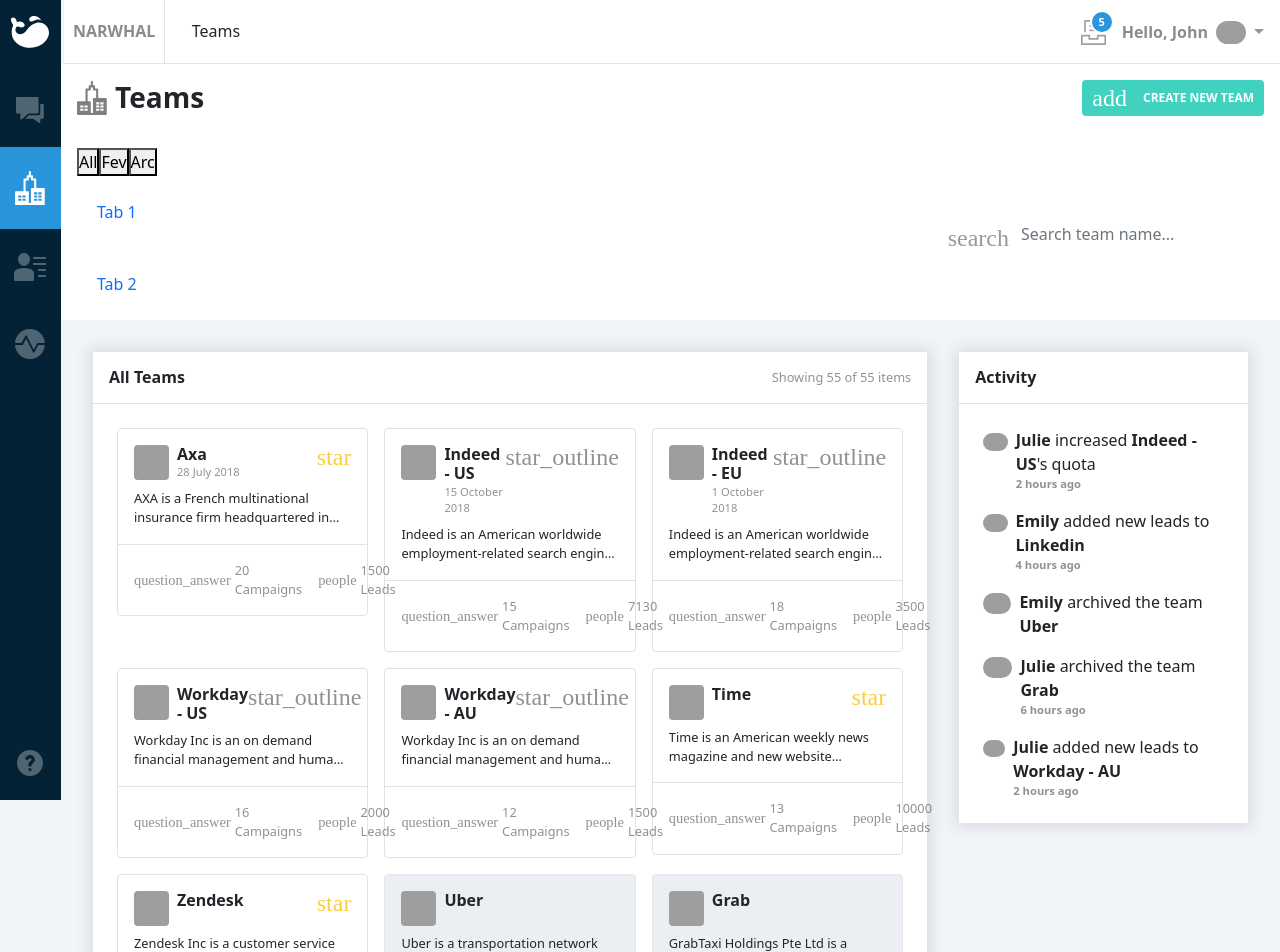
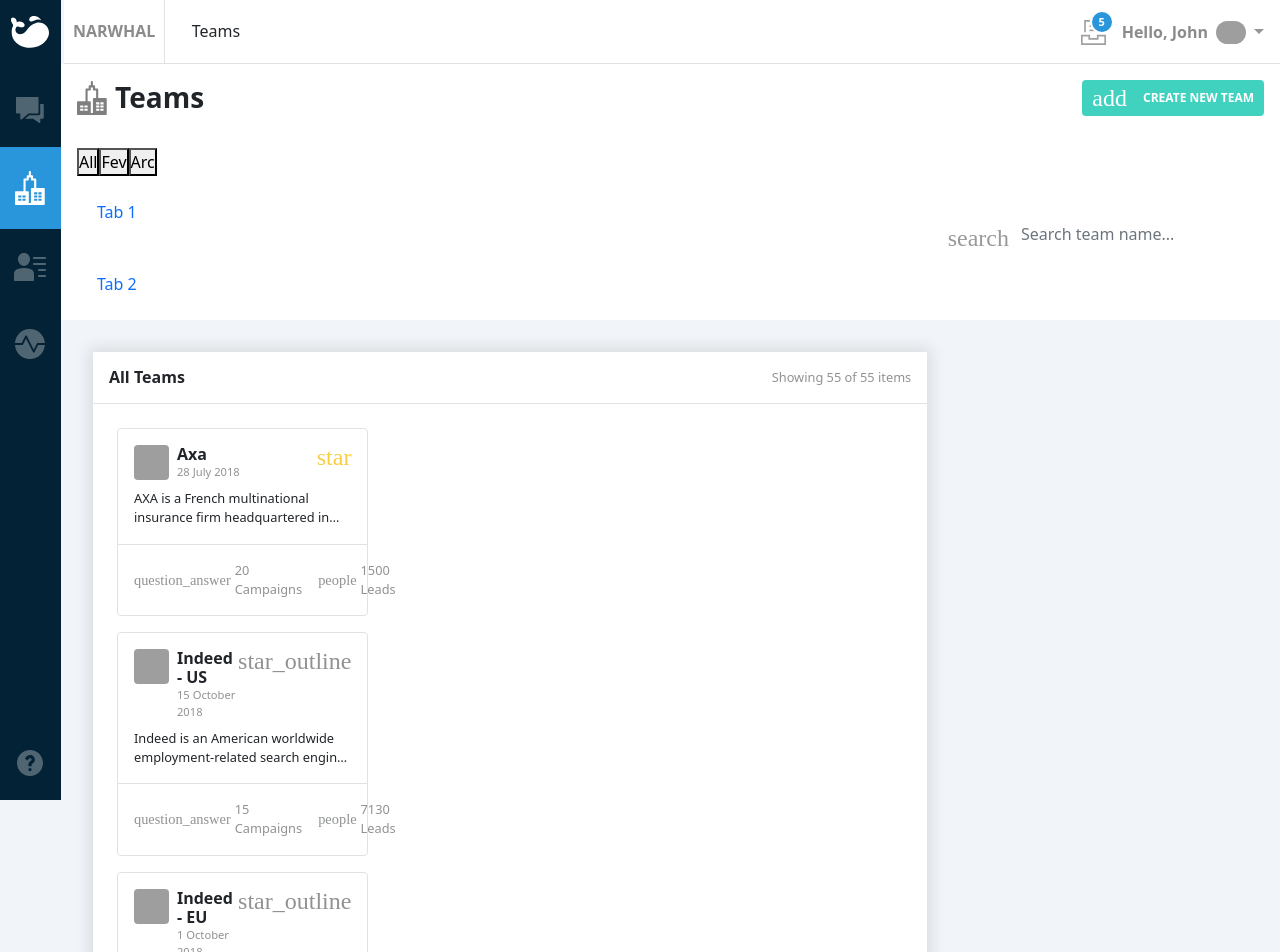
Before and after one commit to Mehedihasan-95/ReactWebApp, a React (Create React App) app: page / in a window 1280 px wide. Shown: the top 952 px of the page. Built offline with nearby package versions, Linux system fonts and the light colour scheme; grey boxes are pictures that could not be loaded.

Commit message:
passing props wip

```diff
--- a/src/App.js
+++ b/src/App.js
@@ -84,26 +84,25 @@
 
           <div className='d-flex m-4_5 align-items-start justify-content-between'>
             <div className='col-9 pr-4_5'>
-
+              <ViewBoxs />
               {/* All Items List */}
-              <div className='bg-white box-shadow-default'>
-
+              {/* <div className='bg-white box-shadow-default'>
                 <div className='header-title border-bottom-1 '>
                   <div className=' p-3 d-flex justify-content-between align-items-center'>
                     <h6 className='m-0 font-weight-600 '>All Teams</h6>
                     <h6 className='m-0 font-size-0_8rem opacity-50'>Showing 55 of 55 items</h6>
                   </div>
-                </div>
+                </div> */}
 
               {/* Box Content */}
-                <div className='p-3'>
+              {/* <div className='p-3'>
                   <div className='d-flex flex-wrap'>
                     {data.map((teamInfo) => {
                       return <ViewBoxs key={teamInfo.id} teamInfo={teamInfo} />
                     })}
 
                   </div>
-                </div>
+                </div> */}
             </div>
           </div>
 
@@ -127,7 +126,7 @@
 
         </div>
       </div>
-      </div>
+      {/* </div> */}
     </>
 
 
--- a/src/component/viewBox/viewBoxs.js
+++ b/src/component/viewBox/viewBoxs.js
@@ -1,16 +1,31 @@
 import './viewBoxs.scss'
+import dataObj from '../../assets/data/data.json'
 
-const ViewBoxs = ({ teamInfo }) => {
+const ViewBoxs = () => {
 
     return (
+        <>
+            {/* All Items List */}
+            <div className='bg-white box-shadow-default' >
+                <div className='header-title border-bottom-1 '>
+                    <div className=' p-3 d-flex justify-content-between align-items-center'>
+                        <h6 className='m-0 font-weight-600 '>All Teams</h6>
+                        <h6 className='m-0 font-size-0_8rem opacity-50'>Showing 55 of 55 items</h6>
+                    </div>
+                </div>
 
+                {/* Box Content */}
+                <div className='p-3'>
+                    {dataObj.teams.map((teamInfo) => {
+                        console.log(teamInfo);
+                        return <div className='d-flex flex-wrap'>
                             <div className='col-4 p-2'>
-            <div className={`${teamInfo.is_archived ? 'archived' : ''} border-1px border-radius-4`}>
+                                <div className={`${teamInfo?.is_archived ? 'archived' : ''} border-1px border-radius-4`}>
                                     <div className='p-3'>
                                         <div className='d-flex justify-content-between align-items-start pb-2'>
                                             <div className='d-flex'>
                                                 <div className='title-img'>
-                                <img className='border-radius-4' src={teamInfo.image} width="35" height="35" />
+                                                    <img className='border-radius-4' src={teamInfo?.image} width="35" height="35" />
                                                 </div>
                                                 <div className='title-text pl-2'>
                                                     <h6 className='font-weight-600'>{teamInfo.name}</h6>
@@ -38,6 +53,14 @@
                                     </div>
                                 </div>
                             </div>
+                        </div>
+                    })}
+
+                </div>
+            </div>
+        </>
+
+
 
     )
 }
```
Lines whose indentation alone changed are shown as unchanged.
